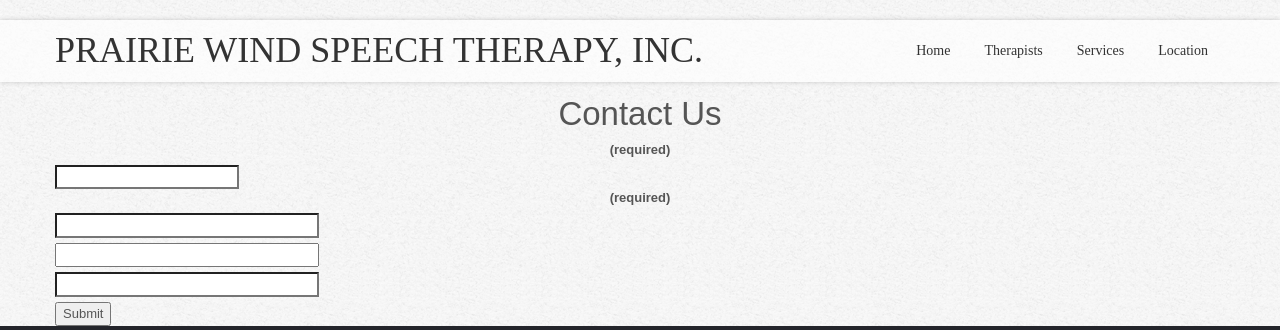
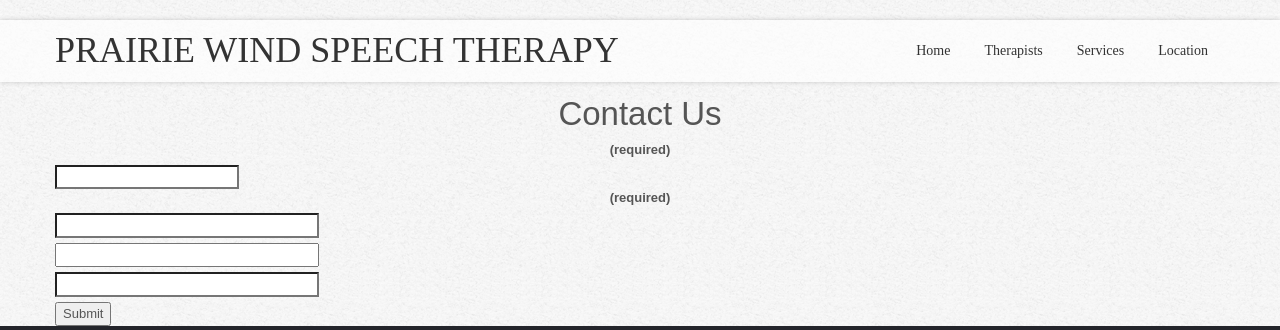
Before and after one commit to jongund/pws2, a Django app: page /contact/ in a window 1280 px wide. Shown: the top 330 px of the page. Run offline with Django 3.2, Linux system fonts and the light colour scheme; data that the repository does not hold is empty; some libraries are stand-ins or nearby versions; some web fonts are replaced.

Commit message:
fixed title

```diff
--- a/pws2/templates/base.html
+++ b/pws2/templates/base.html
@@ -138,7 +138,7 @@
 <div class="main">
     <header id="stuck_container">
         <div class="container">
-            <h1 class="navbar-brand navbar-brand_"><a href="{% url 'show_home' %}">Prairie Wind Speech Therapy, Inc.</a></h1>
+            <h1 class="navbar-brand navbar-brand_"><a href="{% url 'show_home' %}">Prairie Wind Speech Therapy</a></h1>
             <nav class="navbar navbar-default navbar-static-top tm_navbar clearfix">
                 <ul class="nav sf-menu clearfix">
                     <li><a href="{% url 'show_home'       %}">Home</a></li>
```
